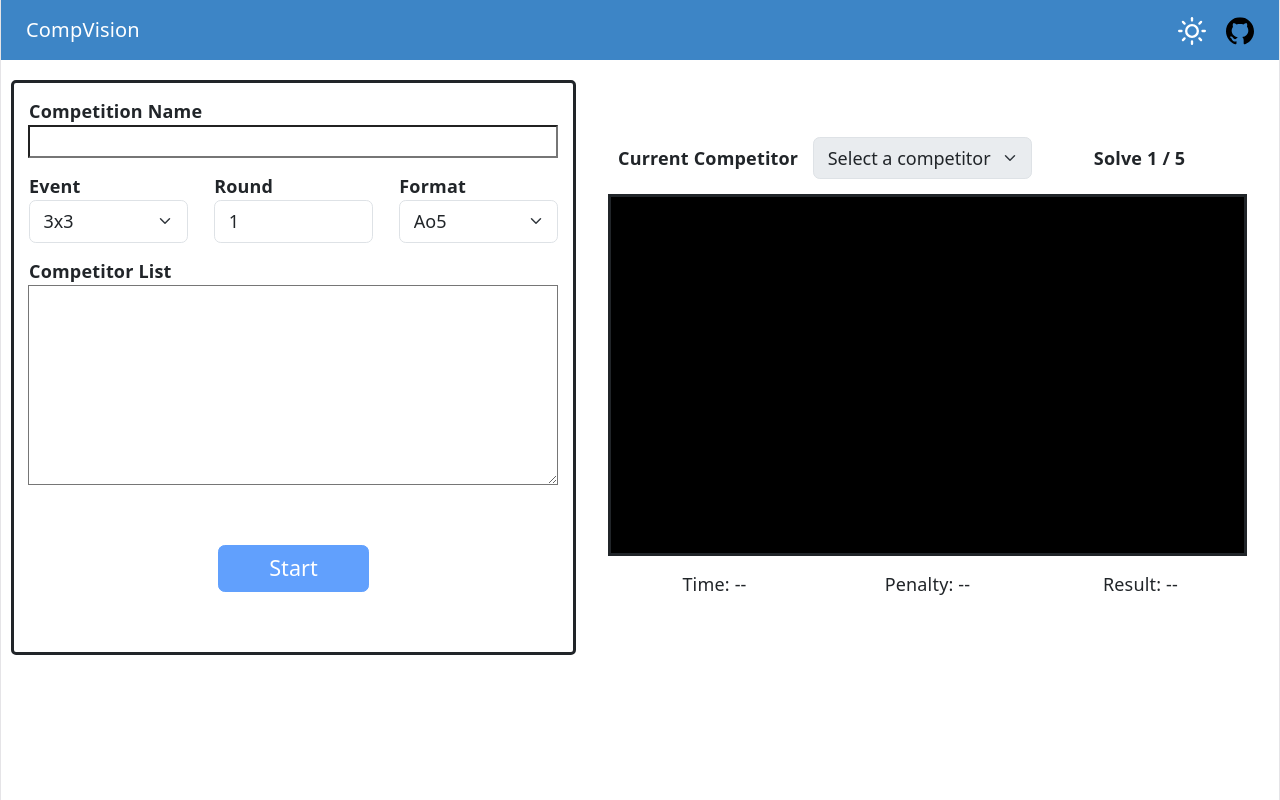
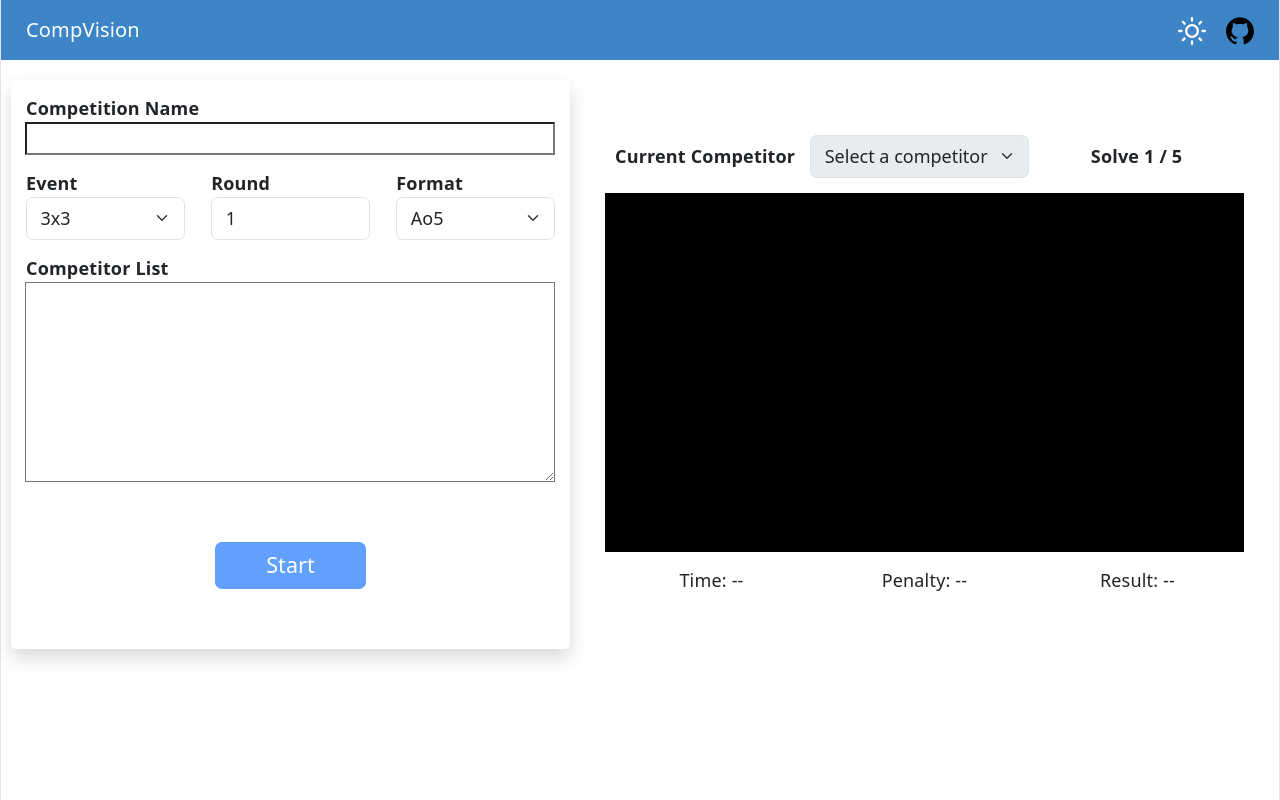
Before and after one commit to morganyeh06/CompVision, a React (Vite) app in the folder frontend/: page / in a window 1280 px wide. Built offline with nearby package versions, Linux system fonts and the light colour scheme.

Commit message:
change borders

```diff
--- a/frontend/src/components/Panel.css
+++ b/frontend/src/components/Panel.css
@@ -1,6 +1,5 @@
 .panel {
     margin-left: 10px;
-    border-style: solid;
     border-radius: 5px;
 }
 
--- a/frontend/src/components/Panel.tsx
+++ b/frontend/src/components/Panel.tsx
@@ -95,7 +95,7 @@ export default function Panel( {isRunning, setIsRunning, saveSettings} : Props )
     }
 
     return(<>
-        <div className="panel">
+        <div className="panel shadow">
             <div className='config'>
                 <div className='input-group'>
                     <label className="input-label" htmlFor='comp-name'>Competition Name</label>
--- a/frontend/src/components/VideoStream.css
+++ b/frontend/src/components/VideoStream.css
@@ -10,7 +10,6 @@
 }
 
 .live-feed {
-    border-style: solid;
     max-width: 100%;
     height: auto;
 }
```
